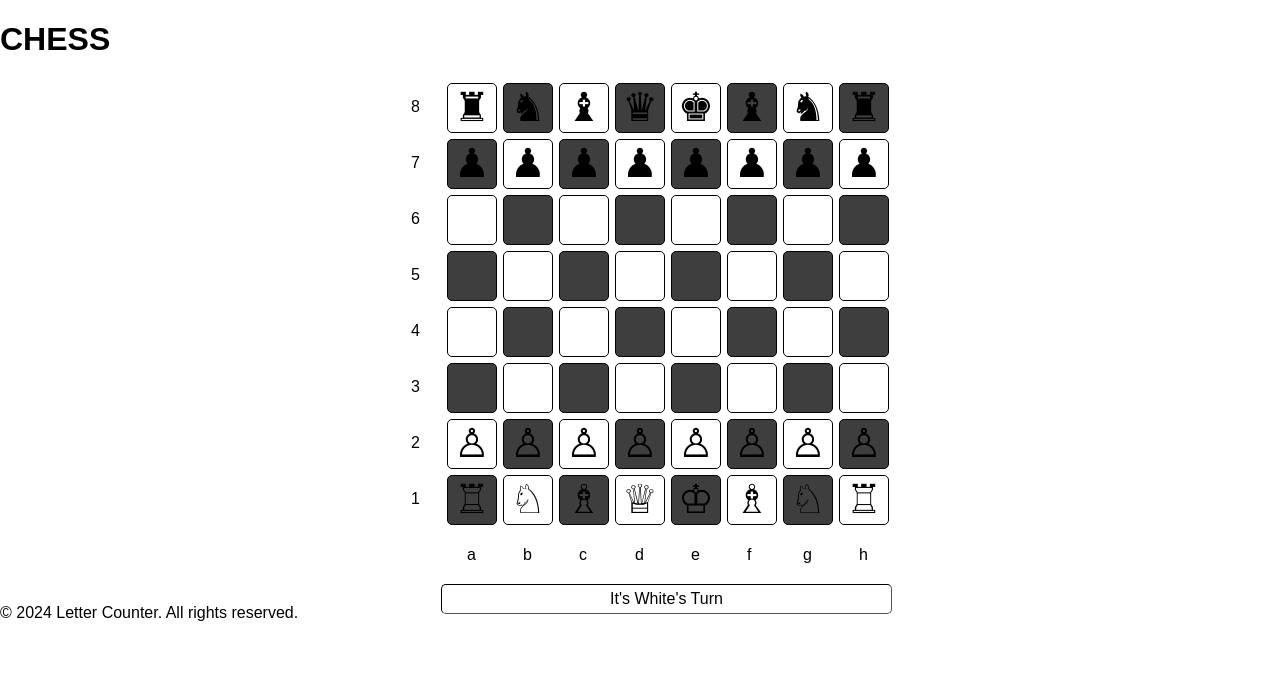
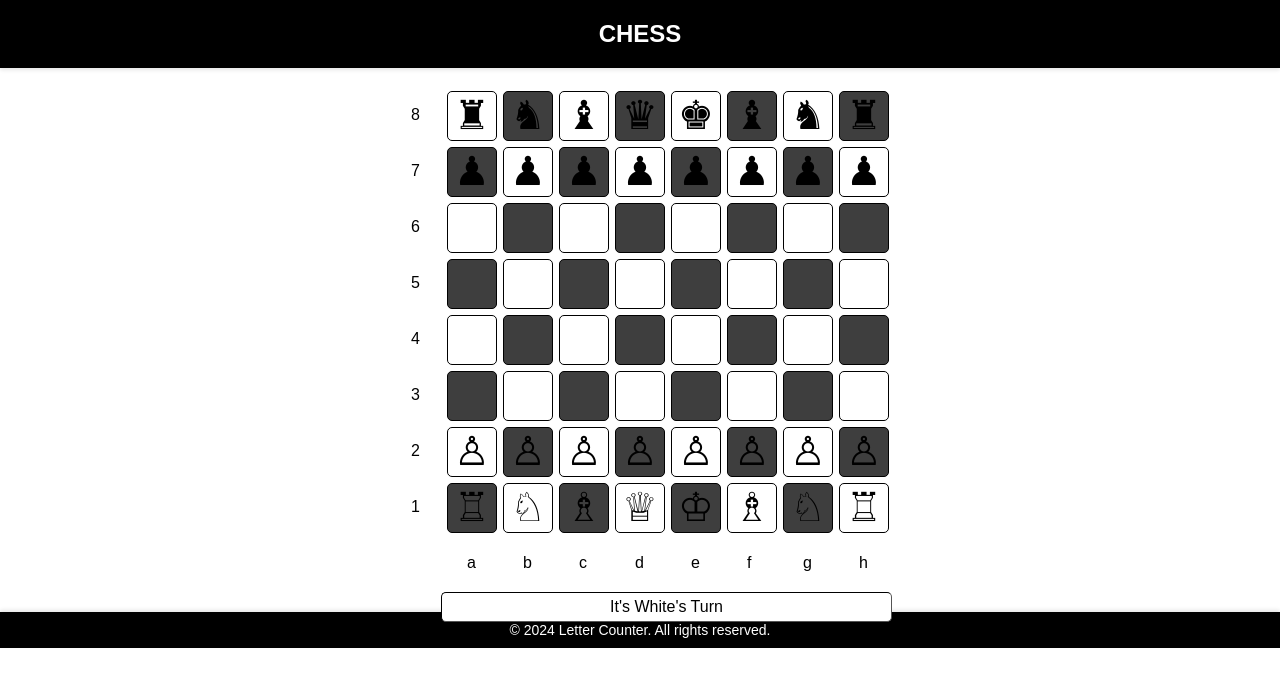
Before and after one commit to pratapkv12/chess, a plain HTML site: page index.html in a window 1280 px wide. Drawn offline with nearby package versions, Linux system fonts and the light colour scheme.

Commit message:
Update styles.css

```diff
--- a/styles.css
+++ b/styles.css
@@ -5,6 +5,30 @@ body {
   padding: 0;
   margin: 0;
   font-family: sans-serif;
+}
+header {
+  background-color: rgb(0, 0, 0);
+  color: white;
+  padding: 20px 0;
+  text-align: center;
+  box-shadow: 0 2px 4px rgba(0, 0, 0, 0.1);
+}
+
+header h1 {
+  margin: 0;
+  font-size: 24px;
+}
+footer {
+  background-color: rgb(0, 0, 0);
+  color: white;
+  text-align: center;
+  padding: 10px 0;
+  box-shadow: 0 -2px 4px rgba(0, 0, 0, 0.1);
+}
+
+footer p {
+  margin: 0;
+  font-size: 14px;
 }
 
 div * {
```
